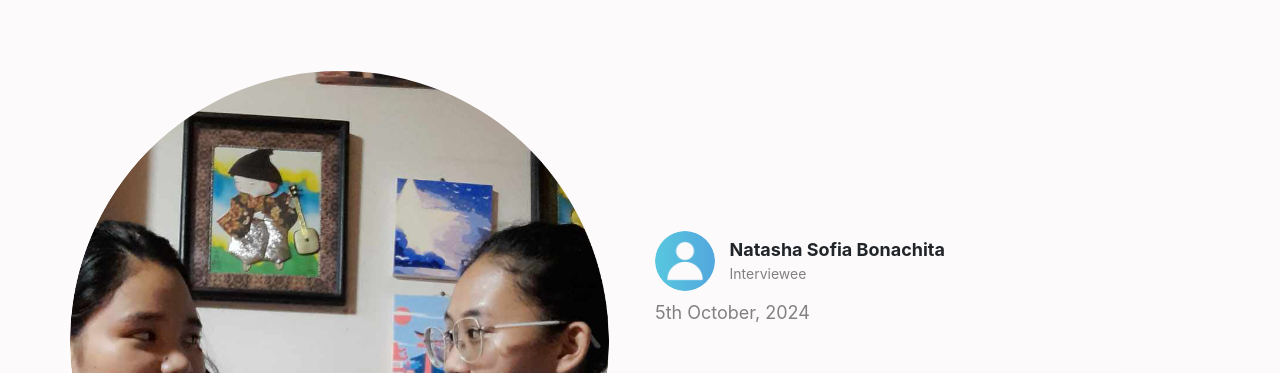
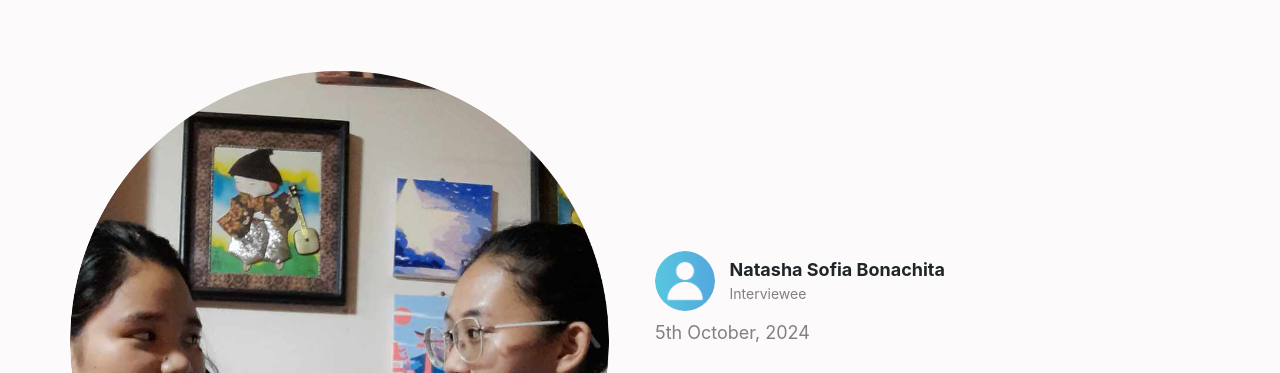
Before and after one commit to missel012/TECHNO-BLOG, a plain HTML site: page single.html in a window 1280 px wide. Shown: the part 85-458 px from the top of the page. Drawn offline with nearby package versions, Linux system fonts and the light colour scheme.

Commit message:
quick adjust

```diff
--- a/styles2.css
+++ b/styles2.css
@@ -94,7 +94,7 @@ a:hover {
 
 /* Adjusting the author-meta position */
 .hero-meta {
-    margin-top: 160px; /* You can tweak this value */
+    margin-top: 180px; /* You can tweak this value */
 }
 
 .hero-meta p {
```
